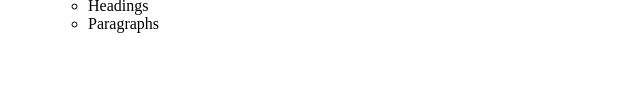
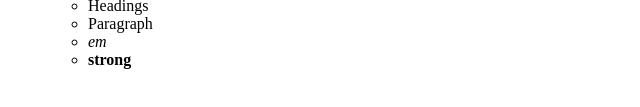
Before and after one commit to ml042685/HTML-Lists, a plain HTML site: page index.html in a window 1280 px wide. Shown: the part 395-502 px from the top of the page, 0-640 px from the left. Drawn offline with Linux system fonts and the light colour scheme.

Commit message:
more listing

```diff
--- a/index.html
+++ b/index.html
@@ -1,7 +1,6 @@
 <!DOCTYPE html>
 <html lang="en">
 <head>
-
     <!-- metadata goes in the head -->
     <meta charset="UTF-8">
     <meta name="viewport" content="width=device-width, initial-scale=1.0">
@@ -37,13 +36,11 @@
                     </ol>
                 </li>
                 <li>Headings</li>
-                <li>Paragraphs</li>
-
+                <li>Paragraph</li>
+                <li><em>em</em></li>
+                <li><strong>strong</strong></li>
             </ul>
-
-
-
-
-
+            </li>
+            </ul>
 </body>
 </html>
```
